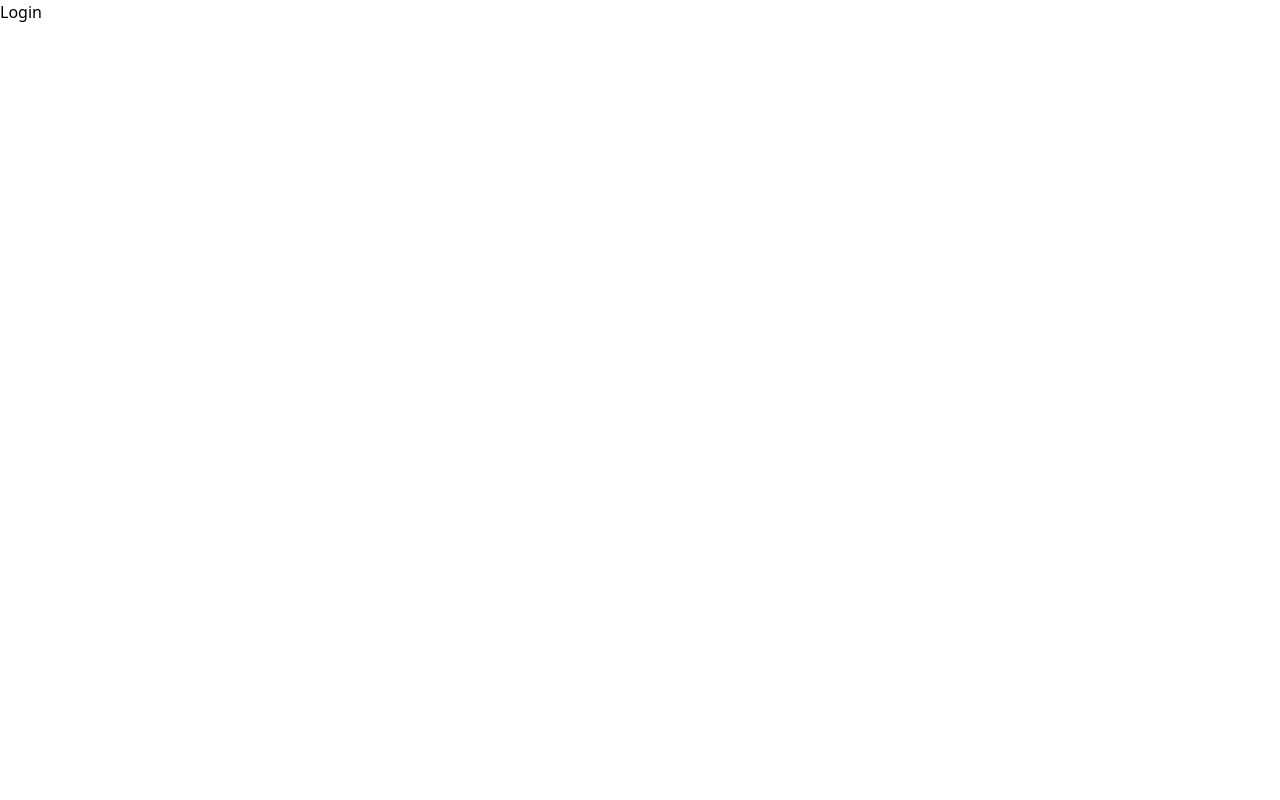
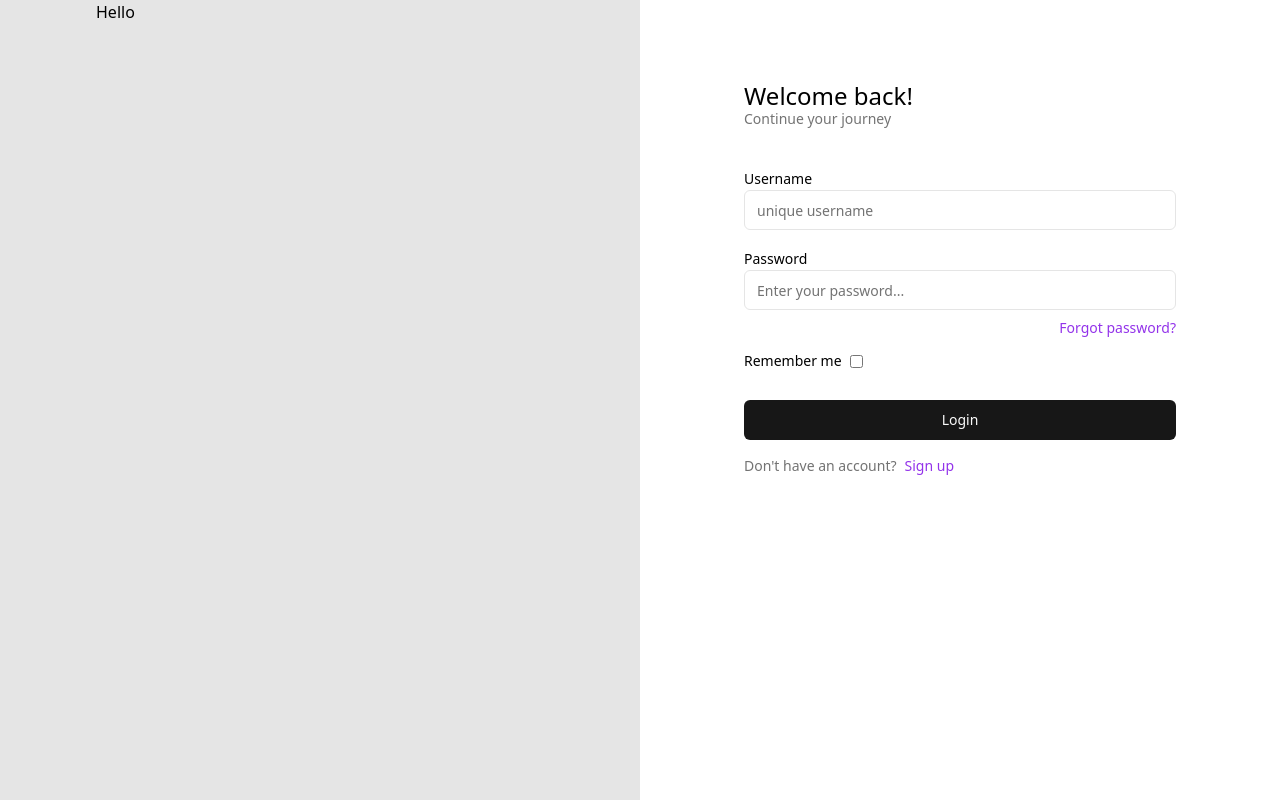
Before and after one commit to Ayothegod/automize-frontend, a React (Vite) app: page /login in a window 1280 px wide. Built offline with nearby package versions, Linux system fonts and the light colour scheme.

Commit message:
feat: complete login ui

```diff
--- a/src/routes/login.tsx
+++ b/src/routes/login.tsx
@@ -1,6 +1,110 @@
+import { Button } from "@/components/ui/button";
+import { Input } from "@/components/ui/input";
+import { Label } from "@/components/ui/label";
+import { loginSchema } from "@/lib/schema/authSchema";
+import { Link } from "react-router-dom";
+import { z } from "zod";
+import { SubmitHandler, useForm } from "react-hook-form";
+import { zodResolver } from "@hookform/resolvers/zod";
+
+type LoginSchemaType = z.infer<typeof loginSchema>;
 
 export default function Login() {
+  const {
+    register,
+    handleSubmit,
+    formState: { errors },
+  } = useForm<LoginSchemaType>({ resolver: zodResolver(loginSchema) });
+
+  const onSubmit: SubmitHandler<LoginSchemaType> = (data) => console.log(data);
+
   return (
-    <div>Login</div>
-  )
+    <main>
+      <div className="flex h-screen flex-col sm:flex-row">
+        {/* first part */}
+        <div className="hidden h-full bg-neutral-200 sm:block sm:w-1/2">
+          <div className="mx-auto max-w-[448px]">
+            <p>Hello</p>
+          </div>
+        </div>
+
+        {/* second part */}
+        <div className="h-full w-full px-2 py-4 sm:w-1/2">
+          <div className="mx-auto flex max-w-[448px] flex-col justify-center px-2">
+            <div className="mb-16">
+              {/* <Logo logo={logo} className="" /> */}
+            </div>
+
+            <h1 className="text-2xl font-medium">Welcome back!</h1>
+            <Label className="text-neutral-500">Continue your journey</Label>
+
+            <form
+              method="post"
+              noValidate
+              onSubmit={handleSubmit(onSubmit)}
+              className="mt-10 flex flex-col gap-y-4"
+            >
+              <div>
+                <Label>Username</Label>
+                <Input
+                  type="text"
+                  {...register("username")}
+                  placeholder="unique username"
+                />
+                {errors.username && (
+                  <div className="text-xs text-red-500">
+                    {errors.username?.message}
+                  </div>
+                )}
+              </div>
+
+              <div>
+                <Label>Password</Label>
+                <Input
+                  type="password"
+                  {...register("password")}
+                  placeholder="Enter your password..."
+                />
+                {errors.username && (
+                  <div className="text-xs text-red-500">
+                    {errors.password?.message}
+                  </div>
+                )}
+                <p className="mt-2 text-right text-sm font-medium text-purple-600">
+                  Forgot password?
+                </p>
+              </div>
+
+              <Label>
+                <div className="flex items-center gap-x-2">
+                  <span>Remember me</span>
+                  <input
+                    type="checkbox"
+                    {...register("remember")}
+                    // defaultChecked={fields.remember.initialValue === 'on'}
+                  />
+                </div>
+              </Label>
+
+              <Button
+                type="submit"
+                className="mt-4"
+                name="intent"
+                value="login"
+              >
+                Login
+              </Button>
+
+              <p className="flex items-center gap-2 text-center text-sm font-medium text-neutral-500">
+                Don't have an account?{" "}
+                <Link to="/register" className="underline-offset-1">
+                  <span className="text-purple-600">Sign up</span>
+                </Link>
+              </p>
+            </form>
+          </div>
+        </div>
+      </div>
+    </main>
+  );
 }
--- a/src/routes/register.tsx
+++ b/src/routes/register.tsx
@@ -1,6 +1,6 @@
 import { registerSchema } from "@/lib/schema/authSchema";
+import { z } from "zod";
 import { SubmitHandler, useForm } from "react-hook-form";
-import { z } from "zod";
 import { zodResolver } from "@hookform/resolvers/zod";
 import { Label } from "@/components/ui/label";
 import { Input } from "@/components/ui/input";
@@ -34,7 +34,7 @@ export default function Register() {
               <h1 className="text-2xl font-bold">LOGO</h1>
             </div>
 
-            <h1 className="text-2xl font-medium">Hi, Welcome to studify!</h1>
+            <h1 className="text-2xl font-medium">Hi, Welcome to automize!</h1>
             <Label className="text-neutral-500">Start your journey</Label>
 
             <form
```
